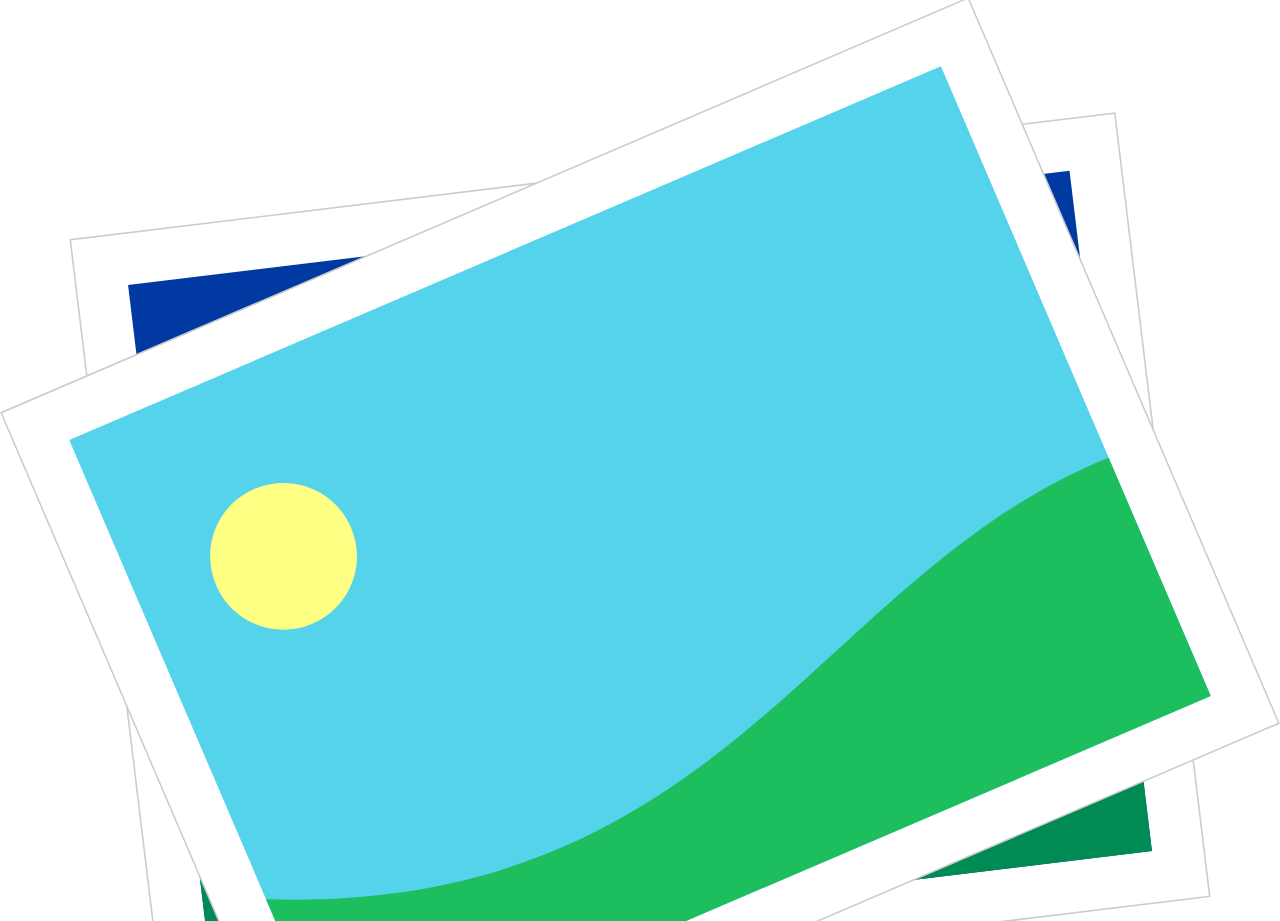
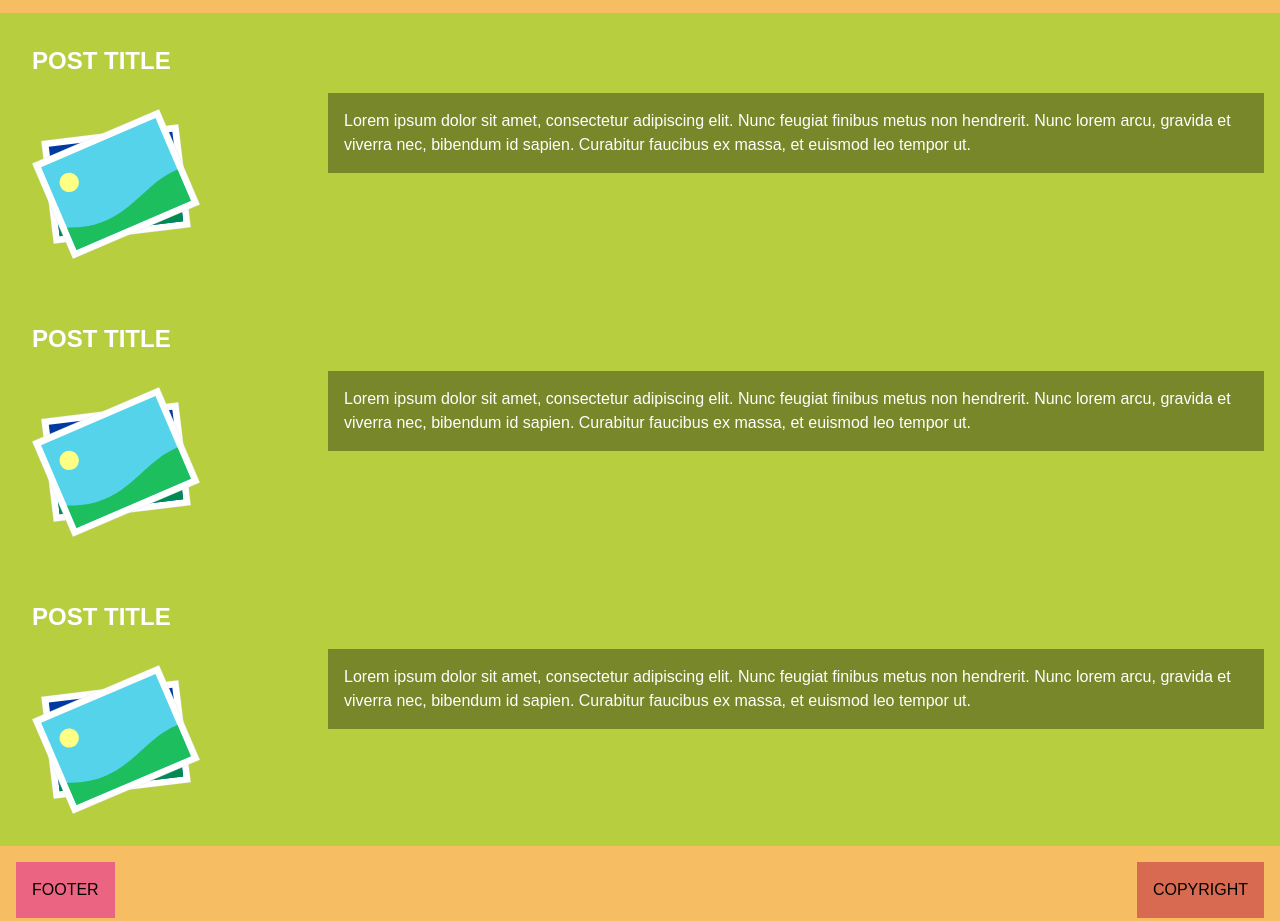
Before and after one commit to aamarber/posts-layout, a website built with Vite: page index.html in a window 1280 px wide. Shown: the part 75-996 px from the top of the page. Built offline with nearby package versions, Linux system fonts and the light colour scheme.

Commit message:
Tailwind solution

```diff
--- a/index.css
+++ b/index.css
@@ -1,3 +1,21 @@
 @tailwind base;
 @tailwind components;
 @tailwind utilities;
+
+@layer components{
+    .post{
+        @apply bg-post p-4 flex flex-wrap;
+    }
+
+    .post > h2 {
+        @apply text-white w-full text-2xl font-bold p-4;
+    }
+
+    .post > img{
+        @apply w-200 items-start p-4;
+    }
+
+    .post > .post-content{
+        @apply text-white p-4 ml-auto bg-post-text w-9/12 h-fit;
+    }
+}
--- a/index.html
+++ b/index.html
@@ -8,10 +8,10 @@
     <title>Layout Avanzado</title>
 </head>
 
-<body>
-    <header>
-        <section id="logo"><span>LOGO</span></section>
-        <nav id="navigation"><span>NAVIGATION</span></nav>
+<body class="font-body bg-body">
+    <header class="bg-orangeish w-screen font-bold flex">
+        <section id="logo" class="m-4 p-4 bg-pinkish"><span>LOGO</span></section>
+        <nav id="navigation" class="m-4 p-4 bg-dark-orangeish ml-auto"><span>NAVIGATION</span></nav>
     </header>
     <section id="post-list">
         <article class="post">
@@ -44,9 +44,9 @@
             </div>
         </article>
     </section>
-    <footer>
-        <section id="footer"><span>FOOTER</span></section>
-        <section id="copyright"><span>COPYRIGHT</span></section>
+    <footer class="bg-orangeish flex">
+        <section id="footer" class="bg-pinkish m-4 p-4"><span>FOOTER</span></section>
+        <section id="copyright" class="bg-dark-orangeish m-4 p-4 ml-auto"><span>COPYRIGHT</span></section>
     </footer>
 </body>
 
--- a/tailwind.config.js
+++ b/tailwind.config.js
@@ -4,7 +4,26 @@ module.exports = {
     'index.html'
   ],
   theme: {
-    extend: {},
+    fontFamily:{
+      'body': ['Arial', 'sans-serif']
+    },
+    colors: {
+      transparent: 'transparent',
+      current: 'currentColor',
+      'white': '#ffffff',
+      'body': '#8EABC0',
+      'orangeish': '#F6BD62',
+      'pinkish': '#EB6481',
+      'dark-orangeish': '#D76A50',
+      'post': '#B7CE3F',
+      'post-text': '#788729',
+      'footer': '#F6BD62'
+    },
+    extend:{
+      width:{
+        '200': '200px'
+      }
+    }
   },
   plugins: [],
 }
```
